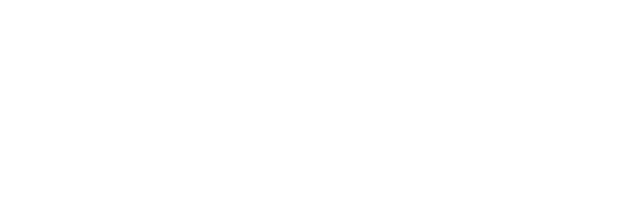
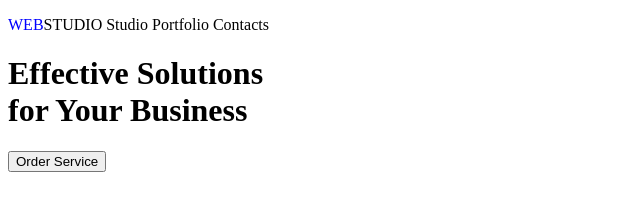
Before and after one commit to lotickles/goit-markup-hw-01, a plain HTML site: page index.html in a window 1280 px wide. Shown: the whole page, without its empty margins (0-640 px from the left). Drawn offline with Linux system fonts and the light colour scheme.

Commit message:
first page

```diff
--- a/index.html
+++ b/index.html
@@ -3,7 +3,18 @@
   <head>
     <meta charset="UTF-8" />
     <meta name="viewport" content="width=device-width, initial-scale=1.0" />
-    <title>Document</title>
+    <p>
+      <span style="color: blue"> WEB</span>STUDIO <span>Studio</span>
+      <span>Portfolio</span> <span>Contacts</span>
+      <title>My First Homework</title>
+    </p>
   </head>
-  <body></body>
+
+  <body>
+    <h1>
+      Effective Solutions <br />
+      for Your Business
+    </h1>
+    <button>Order Service</button>
+  </body>
 </html>
```
Also changed, not shown: .prettierrc.json (added), images/cw3.jpg (added), images/cw_cake.jpeg (added), images/lot.jpg (added), 1 other file.
